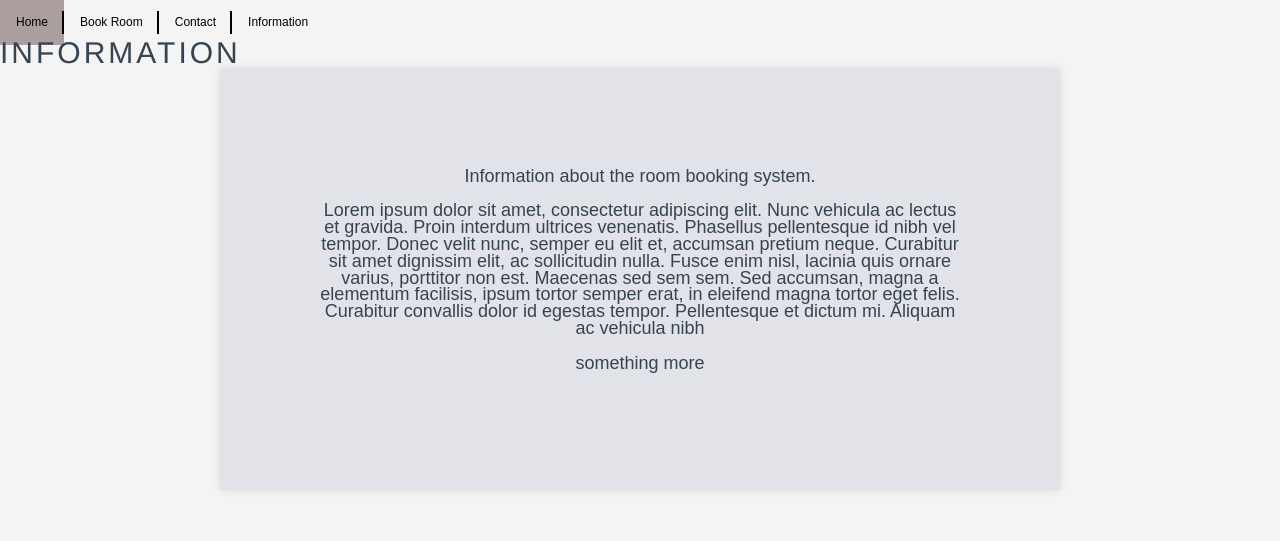
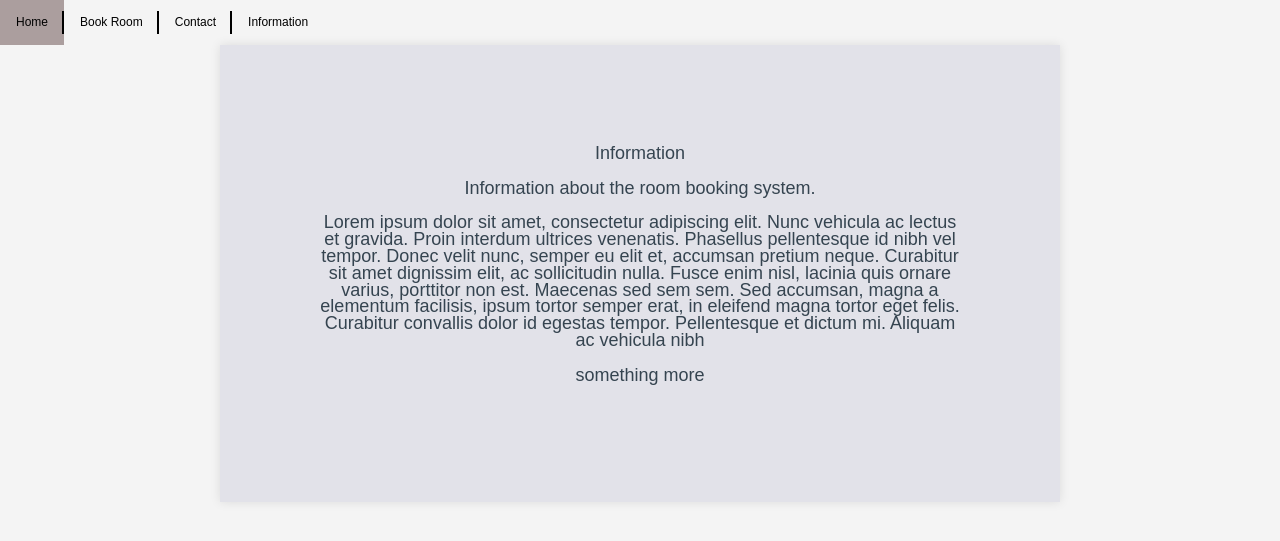
Before and after one commit to NadjaDH/P7-code, a Flask app: page /information in a window 1280 px wide. Shown: the top 541 px of the page. Run offline with Flask 3, Linux system fonts and the light colour scheme.

Commit message:
Update Information.html

```diff
--- a/templates/Information.html
+++ b/templates/Information.html
@@ -14,9 +14,10 @@
         <li><a href="{{ url_for('information') }}">Information</a></li>
     </ul>
 
-    <h10 class="infoHeader">Information</h10>
+
 
     <div class="Infotxt">
+        <p>Information</p>
         <p>Information about the room booking system.</p>
         <p>Lorem ipsum dolor sit amet, consectetur adipiscing elit. Nunc vehicula ac lectus et gravida. Proin interdum ultrices venenatis.
         Phasellus pellentesque id nibh vel tempor. Donec velit nunc, semper eu elit et, accumsan pretium neque. Curabitur sit amet dignissim elit, ac sollicitudin nulla.
```
